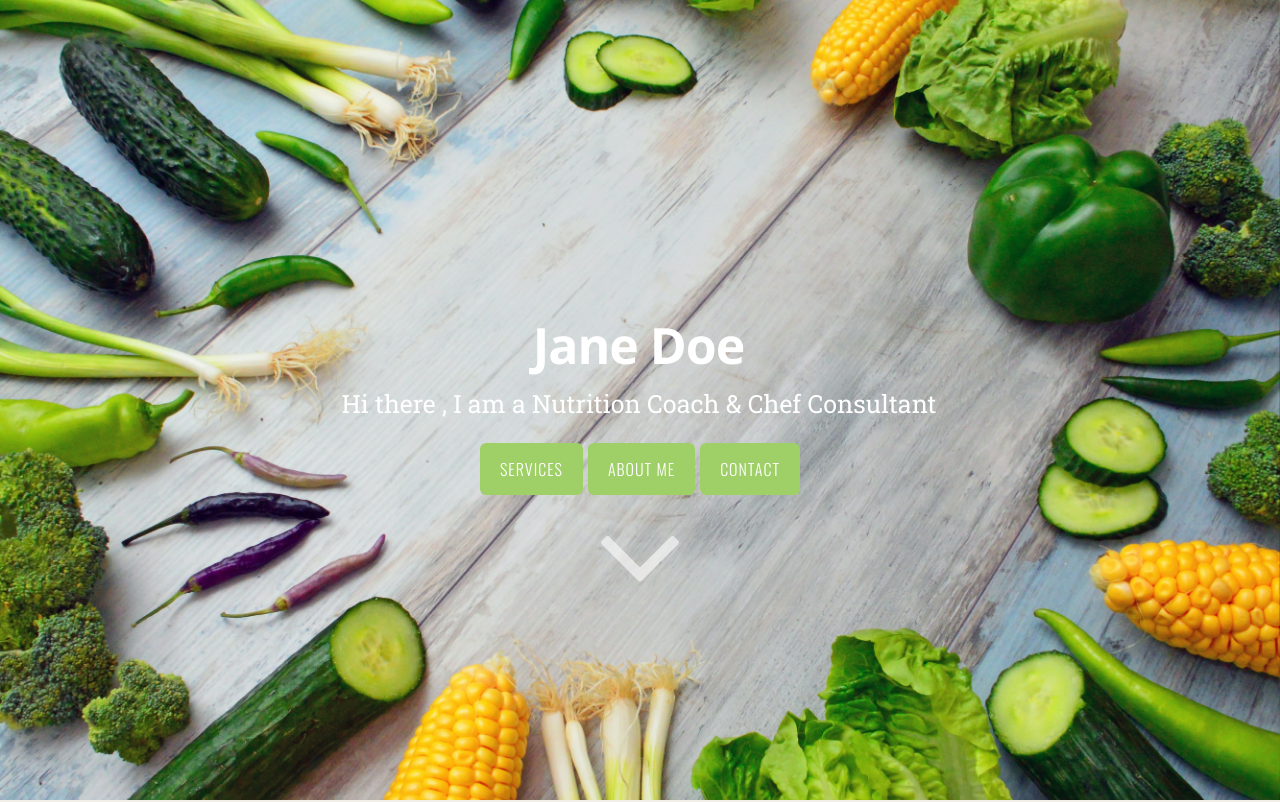
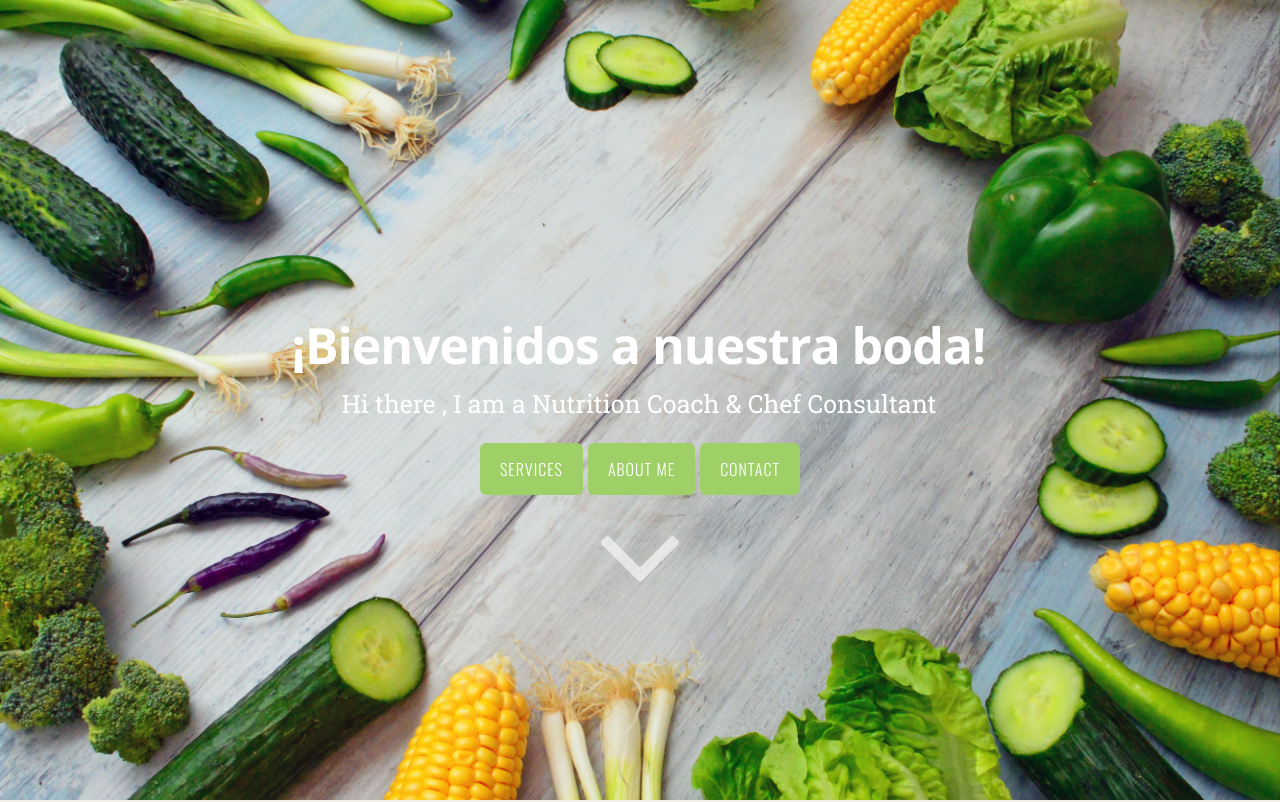
Before and after one commit to boda-ana-y-dani/boda-ana-y-dani.github.io, a plain HTML site: page index.html in a window 1280 px wide. Shown: the top 802 px of the page. Drawn offline with nearby package versions, Linux system fonts and the light colour scheme.

Commit message:
[~] Testing changes between modules

```diff
--- a/index.html
+++ b/index.html
@@ -90,7 +90,7 @@
     <div class="vertical">
         <div id="site-head-content" class="inner">
 
-            <h1 class="blog-title">Jane Doe</h1>
+            <h1 class="blog-title">¡Bienvenidos a nuestra boda!</h1>
             <h2 class="blog-description">Hi there , I am a Nutrition Coach &amp; Chef Consultant</h2>
 
 
```
